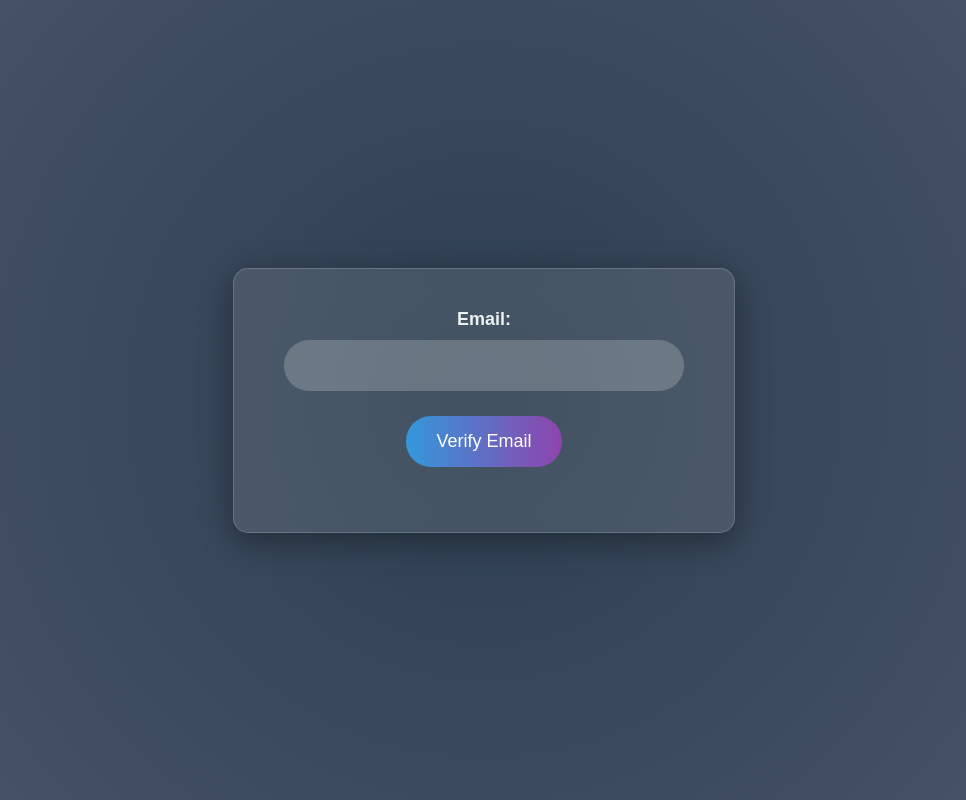
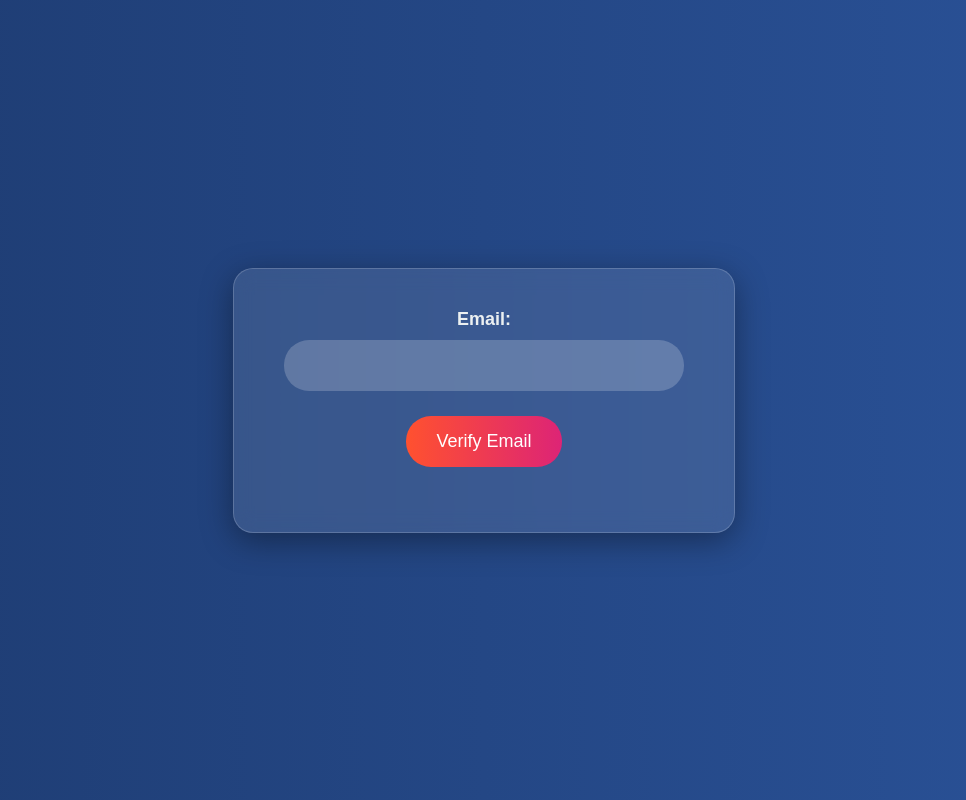
Before and after one commit to Rajeev-hv/emailverification, a plain HTML site: page index.html in a window 1280 px wide. Shown: the whole page, without its empty margins (156-1122 px from the left). Drawn offline with Linux system fonts and the light colour scheme.

Commit message:
Update styles.css

```diff
--- a/styles.css
+++ b/styles.css
@@ -1,6 +1,6 @@
 body {
     font-family: 'Arial', sans-serif;
-    background: radial-gradient(circle, #2c3e50, #4a5568);
+    background: linear-gradient(to right, #1e3c72, #2a5298);
     color: #fff;
     display: flex;
     justify-content: center;
@@ -12,7 +12,7 @@ body {
 .container {
     background-color: rgba(255, 255, 255, 0.1);
     padding: 40px 50px;
-    border-radius: 15px;
+    border-radius: 20px;
     box-shadow: 0 8px 32px rgba(0, 0, 0, 0.37);
     backdrop-filter: blur(10px);
     -webkit-backdrop-filter: blur(10px);
@@ -53,7 +53,7 @@ body {
 }
 
 .form-group input[type="submit"] {
-    background: linear-gradient(to right, #3498db, #8e44ad);
+    background: linear-gradient(to right, #ff512f, #dd2476);
     border: none;
     padding: 15px 30px;
     color: white;
@@ -64,7 +64,7 @@ body {
 }
 
 .form-group input[type="submit"]:hover {
-    background: linear-gradient(to right, #8e44ad, #3498db);
+    background: linear-gradient(to right, #dd2476, #ff512f);
 }
 
 .message {
```
